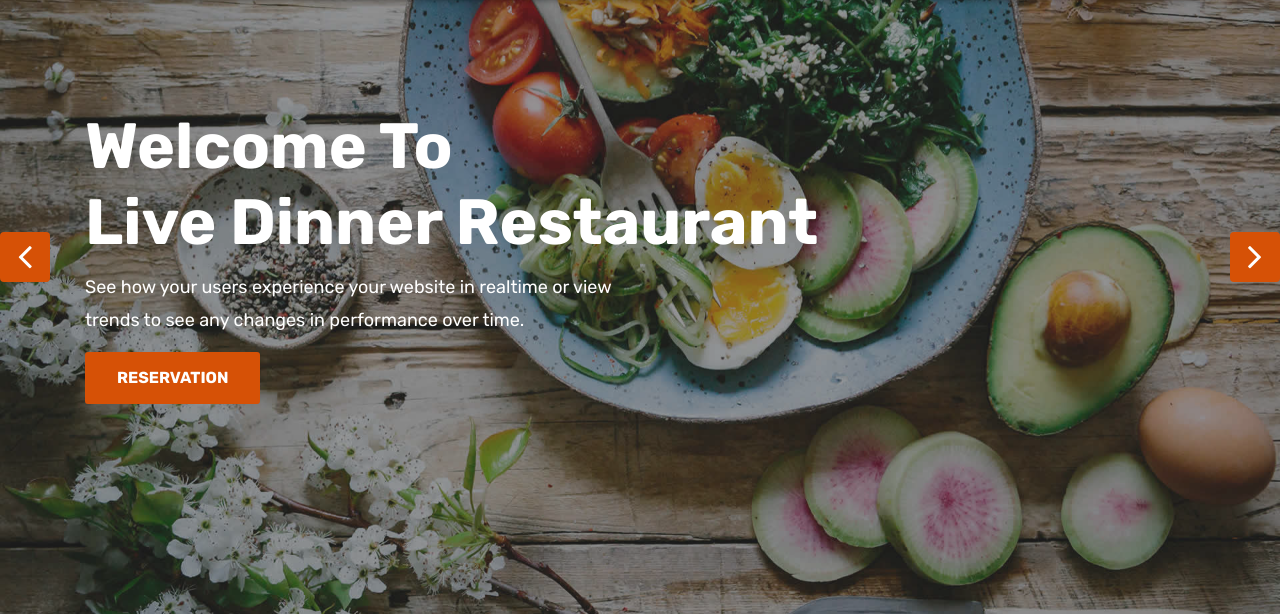
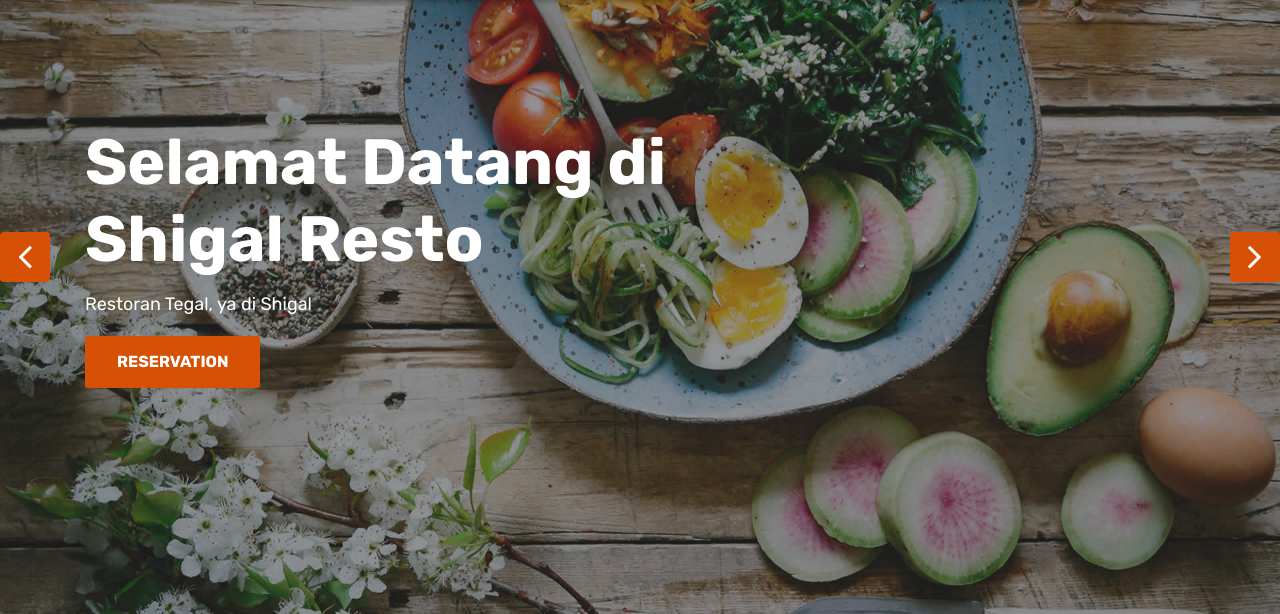
Before and after one commit to fajarikasaputra/Restoran, a plain HTML site: page index.html in a window 1280 px wide. Shown: the part 136-750 px from the top of the page. Drawn offline with Linux system fonts and the light colour scheme.

Commit message:
edit bahasa dikit

```diff
--- a/index.html
+++ b/index.html
@@ -80,9 +80,8 @@
 				<div class="container">
 					<div class="row">
 						<div class="col-md-12">
-							<h1 class="m-b-20"><strong>Welcome To <br> Live Dinner Restaurant</strong></h1>
-							<p class="m-b-40">See how your users experience your website in realtime or view  <br>
-							trends to see any changes in performance over time.</p>
+							<h1 class="m-b-20"><strong>Selamat Datang di <br> Shigal Resto</strong></h1>
+							<p class="m-b-40">Restoran tegal, ya di Shigal!</p>
 							<p><a class="btn btn-lg btn-circle btn-outline-new-white" href="#">Reservation</a></p>
 						</div>
 					</div>
@@ -93,9 +92,8 @@
 				<div class="container">
 					<div class="row">
 						<div class="col-md-12">
-							<h1 class="m-b-20"><strong>Welcome To <br> Live Dinner Restaurant</strong></h1>
-							<p class="m-b-40">See how your users experience your website in realtime or view  <br>
-							trends to see any changes in performance over time.</p>
+							<h1 class="m-b-20"><strong>Selamat Datang di <br> Shigal Resto</strong></h1>
+							<p class="m-b-40">Restoran Tegal, ya di Shigal</p>
 							<p><a class="btn btn-lg btn-circle btn-outline-new-white" href="#">Reservation</a></p>
 						</div>
 					</div>
@@ -106,9 +104,8 @@
 				<div class="container">
 					<div class="row">
 						<div class="col-md-12">
-							<h1 class="m-b-20"><strong>Welcome To <br> Yamifood Restaurant</strong></h1>
-							<p class="m-b-40">See how your users experience your website in realtime or view  <br>
-							trends to see any changes in performance over time.</p>
+							<h1 class="m-b-20"><strong>Selamat Datang di<br> Shigal Resto</strong></h1>
+							<p class="m-b-40">Restoran Tegal, ya di Shigal</p>
 							<p><a class="btn btn-lg btn-circle btn-outline-new-white" href="#">Reservation</a></p>
 						</div>
 					</div>
```
